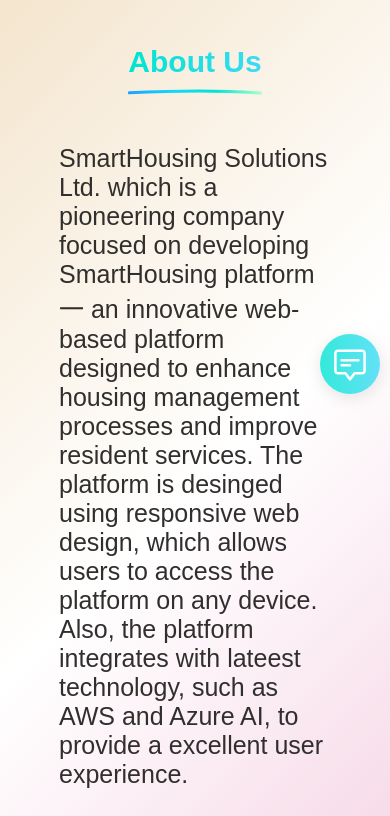
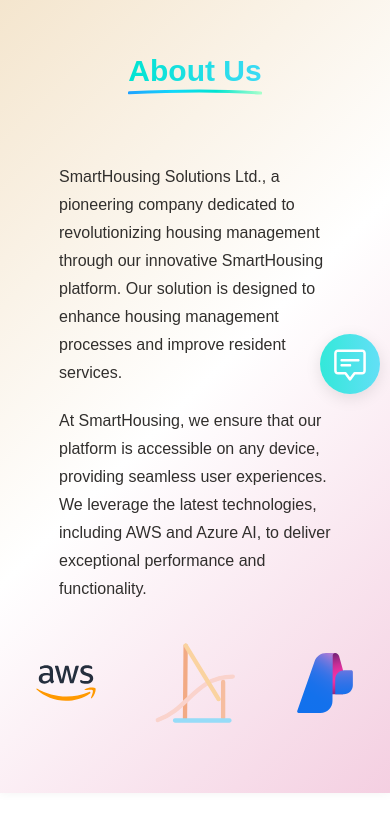
Before and after one commit to hoywan/Online, a plain HTML site: page index.html in a window 390 px wide. Shown: the part 440-1256 px from the top of the page. Drawn offline with Linux system fonts and the light colour scheme.

Commit message:
about style

```diff
--- a/css/styles.css
+++ b/css/styles.css
@@ -332,14 +332,15 @@
 /* For About */
 
 #about div { /* special word style for stylish, display goal */
-	font-size: 25px;
+	font-size: 20px;
 	color: rgb(49, 47, 45);
 	padding: 10px;
 	display: flex;
 	justify-content: center;
 	align-items: center;
-	font-weight: 400;
+	font-weight: 500;
 	text-align: left;
+	line-height: 1.75;
 }
 
 .aboutImg {
@@ -633,28 +634,24 @@
 		background-position: center top;
 	}
 
-	.centerDiv33 {
-		width: 100%;
-		gap: 5%;
+
+	.centerDiv33-items {
+		margin-bottom: 20px;
 	}
 
-	.centerDiv33-items:nth-child(1) {
-		width: 31.666%;
-	}
-
-	.centerDiv33-items:nth-child(2) {
-		width: 31.666%;
-	}
-	.centerDiv33-items:nth-child(3) {
-		width: 31.666%;
+	#about div {
+		font-size: 16px;
 	}
 
 	.aboutImg {
-		height: 60px;
+		width: 60px;
+		height: 100%;
 	}
 
 	.LogoImg {
-		height: 120px;
+		width: 80px;
+		height: 100%;
+
 	}
 
 	/* Toggle menu button */
--- a/index.html
+++ b/index.html
@@ -60,8 +60,10 @@
 				<div class="title"><h1>About Us</h1></div>
 				<div class="normalContainer" style="display: block; animation: 0.2s ease-in fadeIn;">
 					<div>
-						SmartHousing Solutions Ltd. which is a pioneering company focused on developing SmartHousing platform 一 an innovative web-based platform designed to enhance housing management processes and improve resident services.
-						The platform is desinged using responsive web design, which allows users to access the platform on any device. Also, the platform integrates with lateest technology, such as AWS and Azure AI, to provide a excellent user experience.
+						SmartHousing Solutions Ltd., a pioneering company dedicated to revolutionizing housing management through our innovative SmartHousing platform. Our solution is designed to enhance housing management processes and improve resident services.
+					</div>
+					<div>
+						At SmartHousing, we ensure that our platform is accessible on any device, providing seamless user experiences. We leverage the latest technologies, including AWS and Azure AI, to deliver exceptional performance and functionality.
 					</div>
 				</div>
 				<div class="centerDiv33">
@@ -206,10 +208,8 @@
 
 						<div class="centerDiv50-items">
 							<h2>Contact</h2>
-							<p><u>Fax</u><br>
-							(852) 3102 9876</p>
-							<p><u>Phone</u><br>
-							(852) 2456 7890</p>
+							<p><u>Fax</u><br>3102 9876</p>
+							<p><u>Phone</u><br>2456 7890</p>
 							<p><u>Email</u><br>
 							info@smarthousing.com.hk</p>
 						</div>
```
